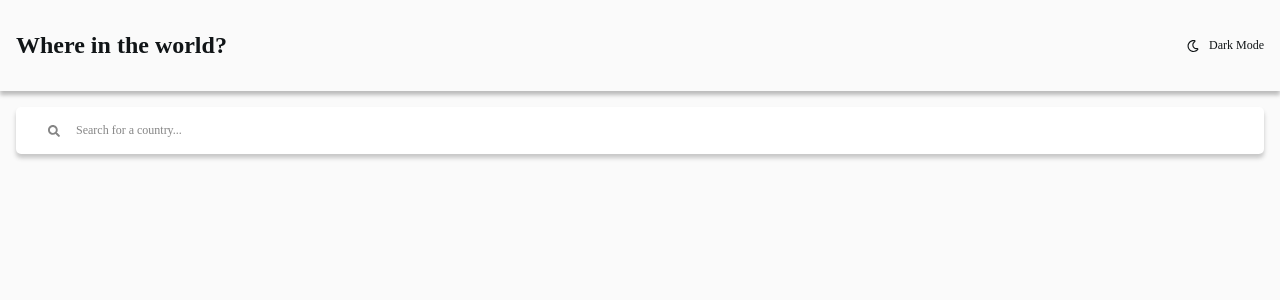
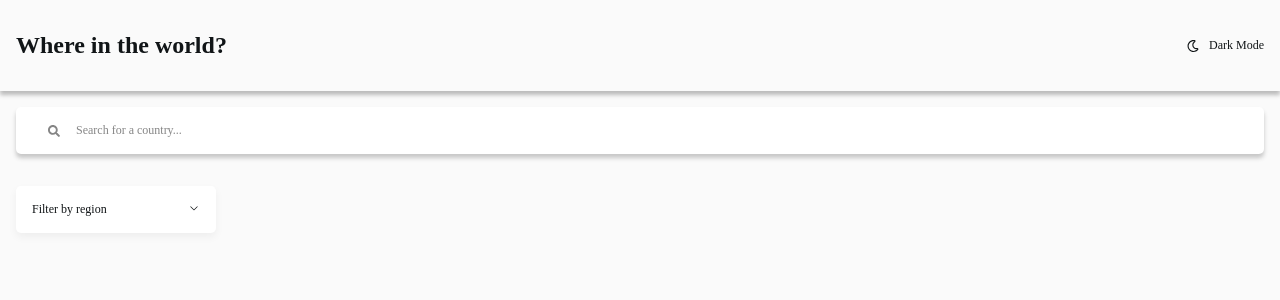
Before and after one commit to davitJabushanuri/countries-database, a React (Create React App) app: page /#/ in a window 1280 px wide. Shown: the top 300 px of the page. Built offline with nearby package versions, Linux system fonts and the light colour scheme.

Commit message:
style dropdown

```diff
--- /dev/null
+++ b/src/components/Filter.jsx
@@ -0,0 +1,32 @@
+import React, { useState } from 'react'
+import { VscChevronDown } from 'react-icons/vsc'
+import { VscChevronUp } from 'react-icons/vsc'
+
+const Filter = () => {
+	const [dropDown, setDropDown] = useState(false)
+
+	return (
+		<section className='filter'>
+			<button
+				onClick={() => setDropDown(prev => !prev)}
+				className='filter__dropdown'
+			>
+				<p className='filter__dropdown__heading'>Filter by region</p>
+				{dropDown ? <VscChevronUp /> : <VscChevronDown />}
+			</button>
+
+			<div
+				style={{ opacity: `${dropDown ? 1 : 0}` }}
+				className='filter__container'
+			>
+				<li className='filter__container__list'>Africa</li>
+				<li className='filter__container__list'>America</li>
+				<li className='filter__container__list'>Asia</li>
+				<li className='filter__container__list'>Europe</li>
+				<li className='filter__container__list'>Oceania</li>
+			</div>
+		</section>
+	)
+}
+
+export default Filter
--- a/src/pages/Home.jsx
+++ b/src/pages/Home.jsx
@@ -2,12 +2,14 @@ import React from 'react'
 import { NavLink } from 'react-router-dom'
 import Header from '../components/Header'
 import Search from '../components/Search'
+import Filter from '../components/Filter'
 
 const Home = ({ darkTheme, SetDarkTheme }) => {
 	return (
 		<section className='home'>
 			<Header darkTheme={darkTheme} SetDarkTheme={SetDarkTheme} />
-			<Search darkTheme={darkTheme} />
+			<Search />
+			<Filter />
 		</section>
 	)
 }
--- a/src/scss/components/_filter.scss
+++ b/src/scss/components/_filter.scss
@@ -0,0 +1,50 @@
+.filter {
+	margin: 2rem 1rem;
+	width: 200px;
+	font-size: 12px;
+
+	&__dropdown {
+		background-color: $clr-light-elements;
+		padding: 1rem;
+		border-radius: 5px;
+		width: 100%;
+		-webkit-box-shadow: 0px 4px 9px 0px rgba(0, 0, 0, 0.05);
+		box-shadow: 0px 4px 9px 0px rgba(0, 0, 0, 0.05);
+		display: flex;
+		color: $clr-light-text;
+		justify-content: space-between;
+		font-weight: $fw-light;
+		cursor: pointer;
+	}
+
+	&__container {
+		margin-top: 5px;
+		display: flex;
+		flex-direction: column;
+		gap: 0.6rem;
+		font-weight: $fw-light;
+		-webkit-box-shadow: 0px 4px 9px 0px rgba(0, 0, 0, 0.05);
+		box-shadow: 0px 4px 9px 0px rgba(10, 10, 10, 0.05);
+		padding: 1rem;
+		border-radius: 5px;
+		width: 100%;
+		background-color: $clr-light-elements;
+
+		&__list {
+			list-style: none;
+			cursor: pointer;
+		}
+	}
+}
+
+#dark .filter {
+	&__dropdown {
+		background-color: $clr-dark-elements;
+		color: $clr-dark-text;
+	}
+
+	&__container {
+		background-color: $clr-dark-elements;
+		color: $clr-dark-text;
+	}
+}
--- a/src/scss/components/_header.scss
+++ b/src/scss/components/_header.scss
@@ -34,6 +34,7 @@
 
 		&__text {
 			font-size: 12px;
+			font-weight: $fw-light;
 		}
 	}
 }
```
